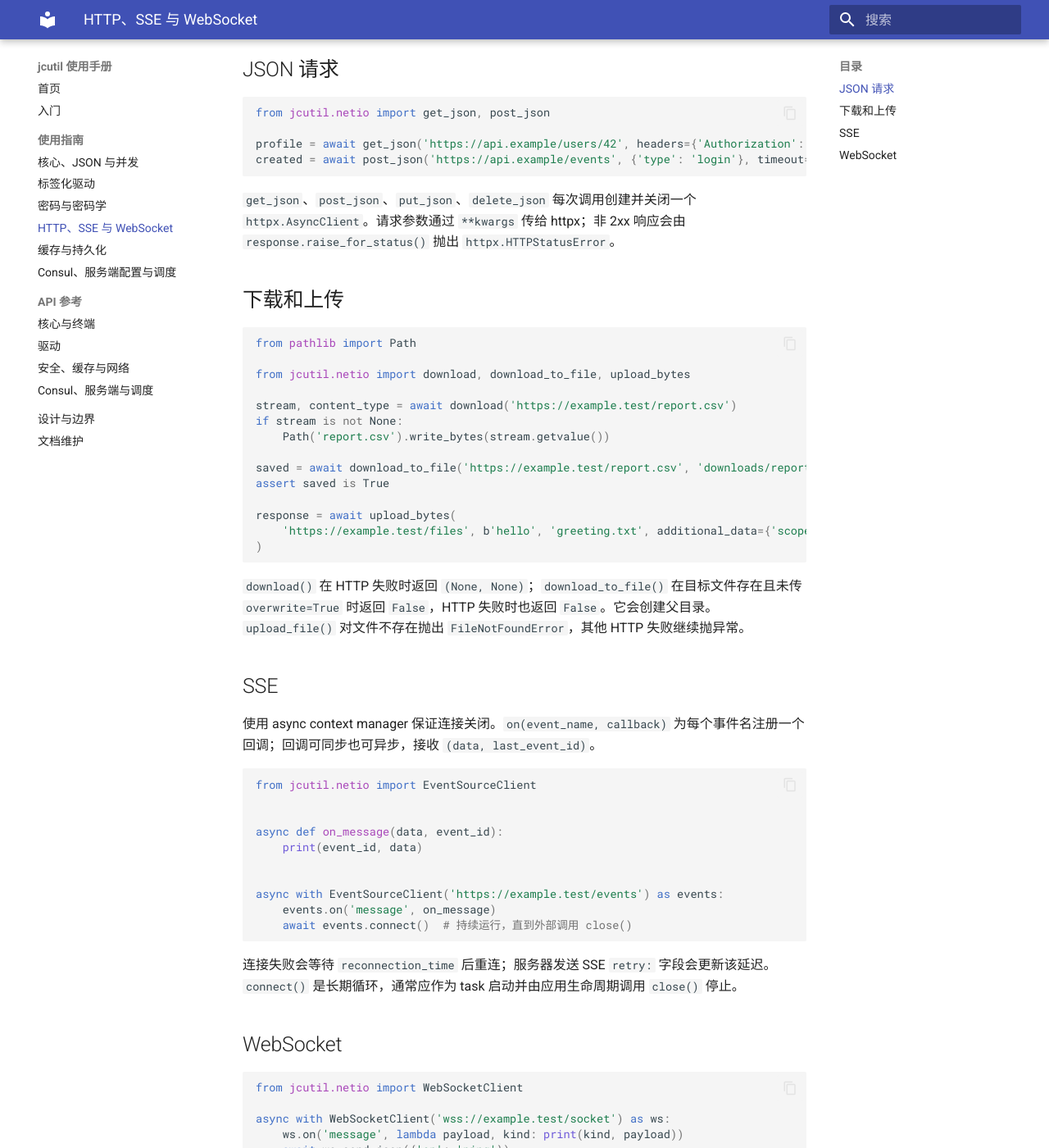
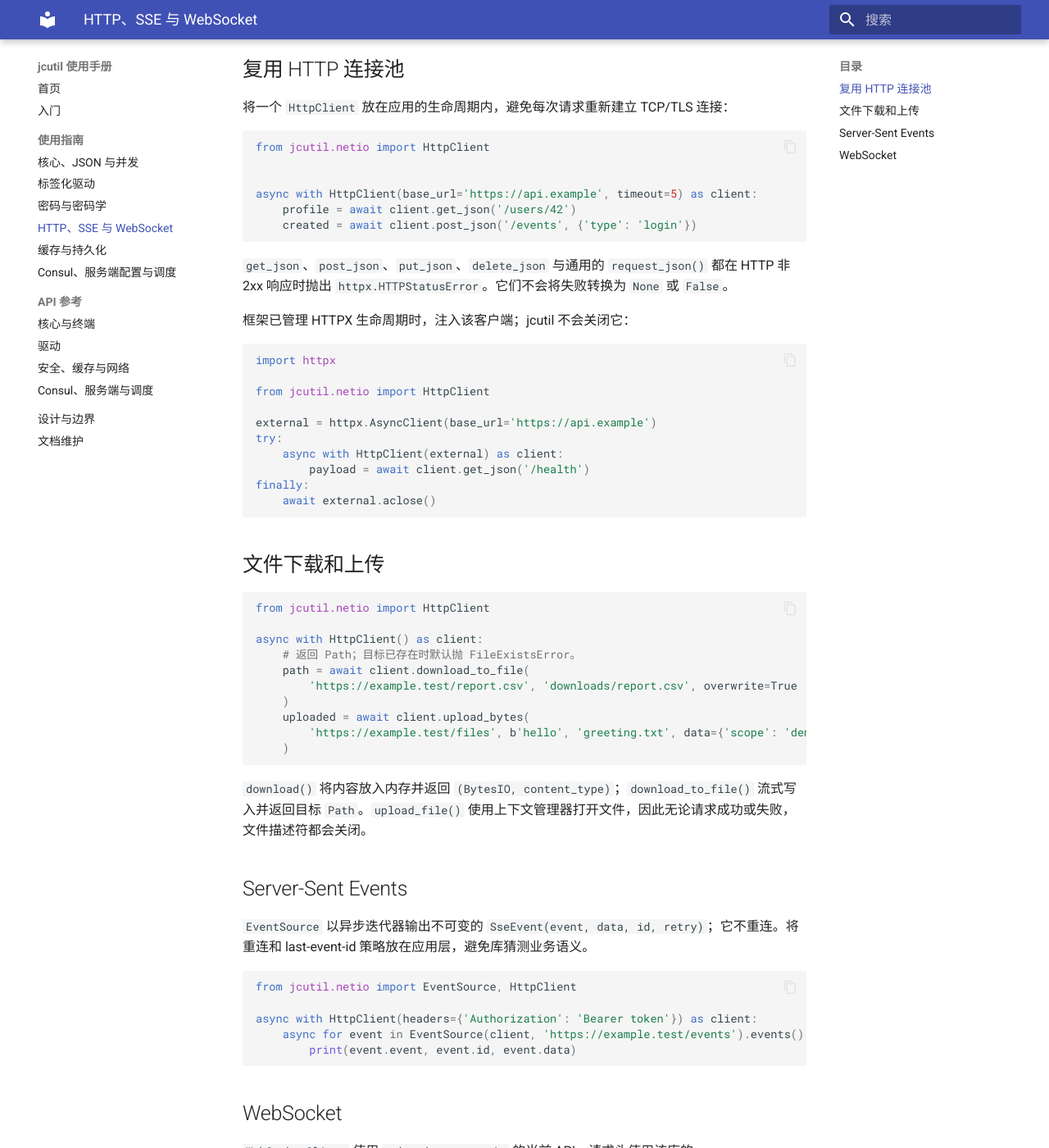
Before and after one commit to bspiritxp/jcutil, an MkDocs documentation site: the page built from docs/guides/network.md, in a window 1280 px wide and 1400 px high, scrolled down 204 px. Shown: the whole window at 82% size. Built offline with MkDocs 1.6.1 and Material for MkDocs 9.7.7, drawn with Linux system fonts in a browser that asks for light colours; some of the changed text lies outside the part shown.

Commit message:
feat(api)!: modernize database and network clients for v3

````diff
--- a/docs/guides/network.md
+++ b/docs/guides/network.md
@@ -1,69 +1,85 @@
 # HTTP、SSE 与 WebSocket
 
-`jcutil.netio` 是围绕 `httpx.AsyncClient`、`aiofiles` 和 `websockets` 的异步轻封装。每个函数都必须在协程中 `await`。
+jcutil 3.0 的 `jcutil.netio` 使用显式生命周期：HTTP 连接池由 `HttpClient` 拥有或由调用方注入；SSE 与 WebSocket 不再隐式重连或注册回调。调用方拥有应用生命周期与重试策略。
 
-## JSON 请求
+## 复用 HTTP 连接池
+
+将一个 `HttpClient` 放在应用的生命周期内，避免每次请求重新建立 TCP/TLS 连接：
 
 ```python
-from jcutil.netio import get_json, post_json
+from jcutil.netio import HttpClient
 
-profile = await get_json('https://api.example/users/42', headers={'Authorization': 'Bearer token'})
-created = await post_json('https://api.example/events', {'type': 'login'}, timeout=5)
+
+async with HttpClient(base_url='https://api.example', timeout=5) as client:
+    profile = await client.get_json('/users/42')
+    created = await client.post_json('/events', {'type': 'login'})
 ```
 
-`get_json`、`post_json`、`put_json`、`delete_json` 每次调用创建并关闭一个 `httpx.AsyncClient`。请求参数通过 `**kwargs` 传给 httpx；非 2xx 响应会由 `response.raise_for_status()` 抛出 `httpx.HTTPStatusError`。
+`get_json`、`post_json`、`put_json`、`delete_json` 与通用的 `request_json()` 都在 HTTP 非 2xx 响应时抛出 `httpx.HTTPStatusError`。它们不会将失败转换为 `None` 或 `False`。
 
-## 下载和上传
+框架已管理 HTTPX 生命周期时，注入该客户端；jcutil 不会关闭它：
 
 ```python
-from pathlib import Path
+import httpx
 
-from jcutil.netio import download, download_to_file, upload_bytes
+from jcutil.netio import HttpClient
 
-stream, content_type = await download('https://example.test/report.csv')
-if stream is not None:
-    Path('report.csv').write_bytes(stream.getvalue())
-
-saved = await download_to_file('https://example.test/report.csv', 'downloads/report.csv')
-assert saved is True
-
-response = await upload_bytes(
-    'https://example.test/files', b'hello', 'greeting.txt', additional_data={'scope': 'demo'}
-)
+external = httpx.AsyncClient(base_url='https://api.example')
+try:
+    async with HttpClient(external) as client:
+        payload = await client.get_json('/health')
+finally:
+    await external.aclose()
 ```
 
-`download()` 在 HTTP 失败时返回 `(None, None)`；`download_to_file()` 在目标文件存在且未传 `overwrite=True` 时返回 `False`，HTTP 失败时也返回 `False`。它会创建父目录。`upload_file()` 对文件不存在抛出 `FileNotFoundError`，其他 HTTP 失败继续抛异常。
-
-## SSE
-
-使用 async context manager 保证连接关闭。`on(event_name, callback)` 为每个事件名注册一个回调；回调可同步也可异步，接收 `(data, last_event_id)`。
+## 文件下载和上传
 
 ```python
-from jcutil.netio import EventSourceClient
+from jcutil.netio import HttpClient
 
-
-async def on_message(data, event_id):
-    print(event_id, data)
-
-
-async with EventSourceClient('https://example.test/events') as events:
-    events.on('message', on_message)
-    await events.connect()  # 持续运行，直到外部调用 close()
+async with HttpClient() as client:
+    # 返回 Path；目标已存在时默认抛 FileExistsError。
+    path = await client.download_to_file(
+        'https://example.test/report.csv', 'downloads/report.csv', overwrite=True
+    )
+    uploaded = await client.upload_bytes(
+        'https://example.test/files', b'hello', 'greeting.txt', data={'scope': 'demo'}
+    )
 ```
 
-连接失败会等待 `reconnection_time` 后重连；服务器发送 SSE `retry:` 字段会更新该延迟。`connect()` 是长期循环，通常应作为 task 启动并由应用生命周期调用 `close()` 停止。
+`download()` 将内容放入内存并返回 `(BytesIO, content_type)`；`download_to_file()` 流式写入并返回目标 `Path`。`upload_file()` 使用上下文管理器打开文件，因此无论请求成功或失败，文件描述符都会关闭。
+
+## Server-Sent Events
+
+`EventSource` 以异步迭代器输出不可变的 `SseEvent(event, data, id, retry)`；它不重连。将重连和 last-event-id 策略放在应用层，避免库猜测业务语义。
+
+```python
+from jcutil.netio import EventSource, HttpClient
+
+async with HttpClient(headers={'Authorization': 'Bearer token'}) as client:
+    async for event in EventSource(client, 'https://example.test/events').events():
+        print(event.event, event.id, event.data)
+```
 
 ## WebSocket
+
+`WebSocketClient` 使用 `websockets.asyncio` 的当前 API。请求头使用该库的 `additional_headers`，而不是已移除的 `extra_headers`。
 
 ```python
 from jcutil.netio import WebSocketClient
 
-async with WebSocketClient('wss://example.test/socket') as ws:
-    ws.on('message', lambda payload, kind: print(kind, payload))
-    await ws.send_json({'op': 'ping'})
-    reply = await ws.receive()
+async with WebSocketClient(
+    'wss://example.test/socket', additional_headers={'Authorization': 'Bearer token'}
+) as socket:
+    await socket.send_json({'op': 'ping'})
+    reply = await socket.receive()
 ```
 
-支持 `message`、`connect`、`disconnect` 和 `error` 回调。`send_text()`、`send_json()`、`send_bytes()`、`receive()`、`listen()` 都要求已连接，否则抛 `ConnectionError`。`listen()` 会持续读取直至连接关闭，适合放在单独 task 中。
+需要持续读取时迭代 `socket.messages()`；连接关闭或网络错误由调用方捕获并决定是否重试：
 
-更多签名见[安全、缓存与网络 API](../reference/security-cache-network.md)。
+```python
+async for message in socket.messages():
+    process(message)
+```
+
+完整签名见[安全、缓存与网络 API](../reference/security-cache-network.md)。
--- a/src/jcutil/__init__.py
+++ b/src/jcutil/__init__.py
@@ -1,2 +1,2 @@
-__version__ = "2.1.4"
+__version__ = "3.0.0"
 __author__ = "Jochen.He"
````
Also changed, not shown: README.md (+23 -47 lines), docs/getting-started.md (+61 -31 lines), docs/guides/drivers.md (+17 -18 lines), docs/index.md (+2 -0 lines), pyproject.toml (+5 -3 lines), 6 other files.
